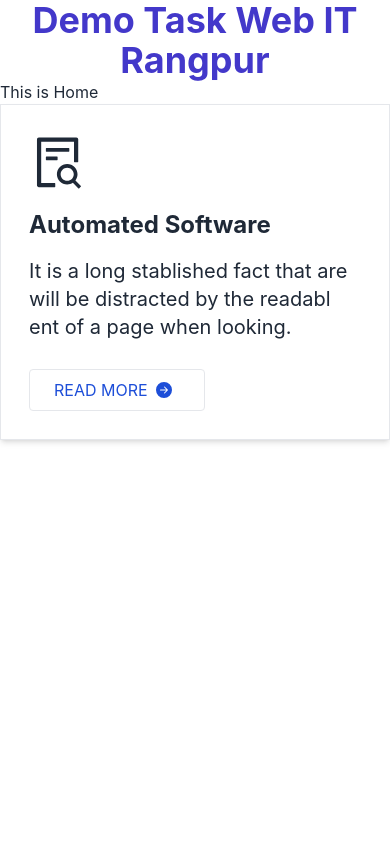
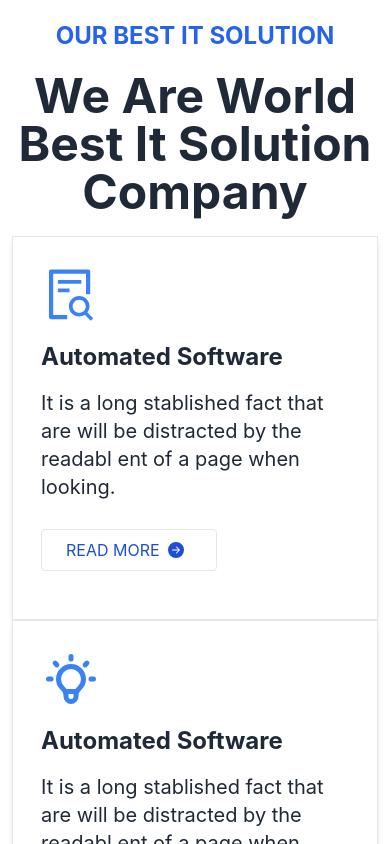
Before and after one commit to NAIMKHAN3/Demo-Task-Web-IT-Rangpur, a React (Create React App) app: page / in a window 390 px wide. Shown: the top 844 px of the page. Built offline with nearby package versions, Linux system fonts and the light colour scheme.

Commit message:
Project Complete

```diff
--- a/public/demotask.json
+++ b/public/demotask.json
@@ -3,7 +3,7 @@
         "_id": 1,
         "name": "Automated Software",
         "details": "It is a long stablished fact that are will be distracted by the readabl ent of a page when looking.",
-        "icon": "<AiOutlineFileSearch></AiOutlineFileSearch>"
+        "icon": ""
     },
     {
         "_id": 2,
--- a/src/App.js
+++ b/src/App.js
@@ -5,7 +5,6 @@ import { router } from './Router/router';
 function App() {
   return (
     <div>
-      <h1 className='text-4xl font-bold text-indigo-700 text-center'>Demo Task Web IT Rangpur</h1>
       <RouterProvider router={router}></RouterProvider>
     </div>
   );
--- a/src/Pages/Home.js
+++ b/src/Pages/Home.js
@@ -4,7 +4,9 @@ import Services from './Services/Services';
 const Home = () => {
     return (
         <div>
-            This is Home
+            <p className='text-center text-2xl text-blue-600 font-bold my-5'>OUR BEST IT SOLUTION</p>
+            <h1 className='text-5xl font-bold text-center my-5'>We Are World Best It Solution <br />
+                Company</h1>
             <Services></Services>
         </div>
     );
--- a/src/Pages/Services/ServiceCard.js
+++ b/src/Pages/Services/ServiceCard.js
@@ -1,14 +1,14 @@
 import React from 'react';
 import { BsArrowRightCircleFill } from "react-icons/bs";
-import { AiOutlineFileSearch } from "react-icons/ai";
 
-const ServiceCard = ({ service }) => {
+const ServiceCard = ({ service, icon }) => {
+
     return (
-        <div className='mx-auto shadow-md bg-white p-7 border'>
-            <span>{service.icon}</span>
-            <h1 className='text-2xl font-bold'>{service.name}</h1>
-            <p className='text-xl my-7'>{service.details}</p>
-            <button className='border rounded text-s py-2 px-6 text-blue-700 flex justify-center items-center'>READ MORE <span className='mx-2 text-blue-700'><BsArrowRightCircleFill></BsArrowRightCircleFill></span></button>
+        <div className='mx-3 lg:mx-auto shadow-md bg-white p-7 border service-card '>
+            <span className='text-6xl my-10 text-blue-500 service-icon'>{icon}</span>
+            <h1 className='text-2xl font-bold my-4'>Automated Software</h1>
+            <p className='text-xl mb-7'>It is a long stablished fact that are will be distracted by the readabl ent of a page when looking.</p>
+            <button className='border rounded text-s py-2 px-6 mb-5 text-blue-700 flex justify-center items-center service-btn'>READ MORE <span className='mx-2 text-blue-700 service-btn-icon'><BsArrowRightCircleFill></BsArrowRightCircleFill></span></button>
         </div>
     );
 };
--- a/src/Pages/Services/Services.js
+++ b/src/Pages/Services/Services.js
@@ -1,7 +1,12 @@
 import React, { useEffect, useState } from 'react';
 import ServiceCard from './ServiceCard';
-import { BsArrowRightCircleFill } from "react-icons/bs";
+import { HiOutlineLightBulb, HiOutlineDesktopComputer } from "react-icons/hi";
 import { AiOutlineFileSearch } from "react-icons/ai";
+import { ImTree } from "react-icons/im";
+import { FaRegChartBar } from "react-icons/fa";
+import { MdManageAccounts } from "react-icons/md";
+import './servicecard.css'
+import Team from '../Team/Team';
 
 const Services = () => {
     const [services, setServices] = useState([])
@@ -11,17 +16,23 @@ const Services = () => {
             .then(data => setServices(data))
     }, [])
     console.log(services)
+
+    const icons = [
+        <AiOutlineFileSearch />,
+        <HiOutlineLightBulb />,
+        <ImTree />,
+        <FaRegChartBar />,
+        <MdManageAccounts />,
+        <HiOutlineDesktopComputer />]
     return (
-        <div className='grid grid-cols-1 md:grid-cols-2 lg:grid-cols-3 mx-auto max-w-7xl'>
-            {/* {
-                services.map(service => <ServiceCard key={service._id} service={service}></ServiceCard>)
-            } */}
-            <div className='mx-auto shadow-md bg-white p-7 border'>
-                <span className='text-6xl'><AiOutlineFileSearch></AiOutlineFileSearch></span>
-                <h1 className='text-2xl font-bold my-4'>Automated Software</h1>
-                <p className='text-xl mb-7'>It is a long stablished fact that are will be distracted by the readabl ent of a page when looking.</p>
-                <button className='border rounded text-s py-2 px-6 text-blue-700 flex justify-center items-center'>READ MORE <span className='mx-2 text-blue-700'><BsArrowRightCircleFill></BsArrowRightCircleFill></span></button>
+        <div>
+            <div className='grid grid-cols-1 mx-auto md:grid-cols-2 lg:grid-cols-3 max-w-6xl'>
+                {
+                    services.map((service, i) => <ServiceCard key={service._id} service={service} icon={icons[i]}></ServiceCard>)
+                }
+
             </div>
+            <Team></Team>
         </div>
     );
 };
--- /dev/null
+++ b/src/Pages/Services/servicecard.css
@@ -0,0 +1,54 @@
+.service-card:hover {
+    background-color: blue;
+    color: white;
+}
+
+.service-card:hover .service-btn {
+    background-color: blue;
+    color: white;
+    padding: 0, 30px;
+    border: none;
+}
+
+.service-card:hover .service-btn {
+    background-color: blue;
+    color: white;
+    padding: 0, 30px;
+    border: none;
+}
+
+.service-card:hover .service-icon {
+    color: white;
+}
+
+.service-card .service-icon {
+    transition: 1s;
+}
+
+.service-card:hover .service-btn .service-btn-icon {
+    background-color: blue;
+    color: white;
+}
+
+.service-card .service-btn:hover {
+    border: 0.5px solid white;
+
+    padding-right: 20px;
+}
+
+.service-card {
+    transition: 1s;
+}
+
+.service-btn .service-btn-icon {
+    transition: 1s;
+
+}
+
+.service-card .service-btn:hover .service-btn-icon {
+    margin-left: 20px;
+}
+
+.service-btn {
+    transition: 1s;
+}
--- /dev/null
+++ b/src/Pages/Team/IconCard.js
@@ -0,0 +1,12 @@
+import React from 'react';
+import './Iconcard.css'
+
+const IconCard = ({ icon }) => {
+    return (
+        <div className='bg-white p-2'>
+            <span className='text-blue-700 text-xl social-icon cursor-pointer'>{icon}</span>
+        </div>
+    );
+};
+
+export default IconCard;
--- /dev/null
+++ b/src/Pages/Team/Iconcard.css
@@ -0,0 +1,3 @@
+.social-icon:hover {
+    color: orange;
+}
--- /dev/null
+++ b/src/Pages/Team/Team.js
@@ -0,0 +1,83 @@
+import React, { useEffect, useState } from 'react';
+import './teambody.css'
+import { FaFacebookF, FaTumblr } from "react-icons/fa";
+import { BsVimeo, BsArrowRightCircleFill } from "react-icons/bs";
+import { AiOutlineTwitter } from "react-icons/ai";
+import IconCard from './IconCard';
+
+const Team = () => {
+    const icons = [
+        <FaFacebookF />, <AiOutlineTwitter />, <FaTumblr />, <BsVimeo />,
+    ]
+
+    return (
+        <div>
+            <p className='text-center text-2xl text-blue-600 font-bold my-5'>OUR TEAM MEMBAR</p>
+            <h1 className='text-5xl font-bold text-center'>More than 23+ years we provide <br />
+                IT solutions</h1>
+            <p className='text-center text-xl my-5'>We are privileged to work with hundreds of future-thinking businesses, includin brands.</p>
+            <div className='grid grid-cols-1 md:grid-cols-2 lg:grid-cols-3 max-w-6xl mx-auto gap-2 my-10'>
+                <div className='mb-[80px] mx-3 lg:mx-auto'>
+                    <div className='h-[350px] w-[100%] border relative team-parant overflow-hidden'>
+                        <img className='w-full' src="https://demo.themexbd.com/wpt/techit/wp-content/uploads/2020/07/t1.jpg" alt="" />
+                        <div className='h-full w-full top-0 right-[-100%] absolute team-body rounded'>
+                            <div className='flex justify-center items-end flex-col mr-5 mt-5'>
+                                {
+                                    icons.map(icon => <IconCard icon={icon}></IconCard>)
+                                }
+                            </div>
+                        </div>
+                    </div>
+                    <div className='ml-10 rounded-md mt-[-50px] w-[300px] shadow-lg absolute bg-white flex justify-center items-center py-3 px-4 member-details'>
+                        <div className=''>
+                            <h1 className='text-2xl font-bold'>Christina Torres</h1>
+                            <p className='text-lg'>Company Manager</p>
+                        </div>
+                        <button className='p-1 m-2 rounded-full'><span className='ml-2 text-3xl text-blue-500 service-btn-icon'><BsArrowRightCircleFill></BsArrowRightCircleFill></span></button>
+                    </div>
+                </div>
+                <div className='mb-[80px]  mx-3 lg:mx-auto'>
+                    <div className='h-[350px] w-[100%] border relative team-parant overflow-hidden'>
+                        <img className='w-full' src="https://demo.themexbd.com/wpt/techit/wp-content/uploads/2020/07/t2.jpg" alt="" />
+                        <div className='h-full w-full top-0 right-[-100%] absolute team-body rounded'>
+                            <div className='flex justify-center items-end flex-col mr-5 mt-5'>
+                                {
+                                    icons.map(icon => <IconCard icon={icon}></IconCard>)
+                                }
+                            </div>
+                        </div>
+                    </div>
+                    <div className='ml-10 rounded-md mt-[-50px] w-[300px] shadow-lg absolute bg-white flex justify-center items-center py-3 px-4 member-details'>
+                        <div className=''>
+                            <h1 className='text-2xl font-bold'>Jeanet Kingston</h1>
+                            <p className='text-lg'>CEO & Funder</p>
+                        </div>
+                        <button className='p-1 m-2 rounded-full'><span className='ml-2 text-3xl text-blue-500 service-btn-icon'><BsArrowRightCircleFill></BsArrowRightCircleFill></span></button>
+                    </div>
+                </div>
+                <div className='mb-[80px] mx-3 lg:mx-auto'>
+                    <div className='h-[350px] w-[100%] relative team-parant overflow-hidden'>
+                        <img className='w-full' src="https://demo.themexbd.com/wpt/techit/wp-content/uploads/2020/07/t3.jpg" alt="" />
+                        <div className='h-full w-full top-0 right-[-100%] absolute team-body rounded'>
+                            <div className='flex justify-center items-end flex-col mr-5 mt-5'>
+                                {
+                                    icons.map(icon => <IconCard icon={icon}></IconCard>)
+                                }
+                            </div>
+                        </div>
+                    </div>
+                    <div className='ml-10 rounded-md mt-[-50px] w-[300px] shadow-lg absolute bg-white flex justify-center items-center py-3 px-4 member-details'>
+                        <div className=''>
+                            <h1 className='text-2xl font-bold'>Robert Cooper</h1>
+                            <p className='text-lg'>Web Designer</p>
+                        </div>
+                        <button className='p-1 m-2 rounded-full'><span className='ml-2 text-3xl text-blue-500 service-btn-icn'><BsArrowRightCircleFill></BsArrowRightCircleFill></span></button>
+                    </div>
+                </div>
+            </div>
+        </div>
+
+    );
+};
+
+export default Team;
--- /dev/null
+++ b/src/Pages/Team/teambody.css
@@ -0,0 +1,17 @@
+.team-body {
+    background-color: #2600ff65;
+    transition: 1s;
+}
+
+.team-parant:hover .team-body {
+    right: 0;
+}
+
+.member-details:hover .team-parant .team-body {
+    right: 0;
+}
+
+.team-body .social-icon:hover {
+    color: orange;
+    transition: 1s;
+}
```
Also changed, not shown: public/team.json (added, +20 -0 lines).
